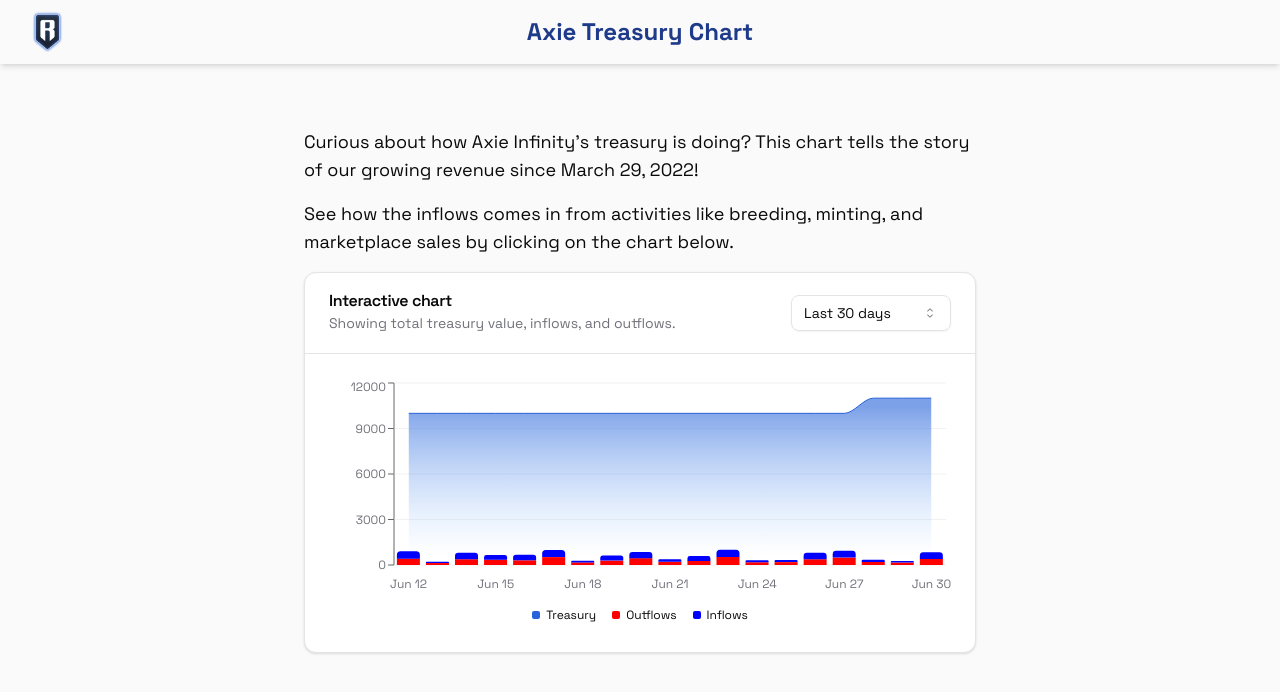
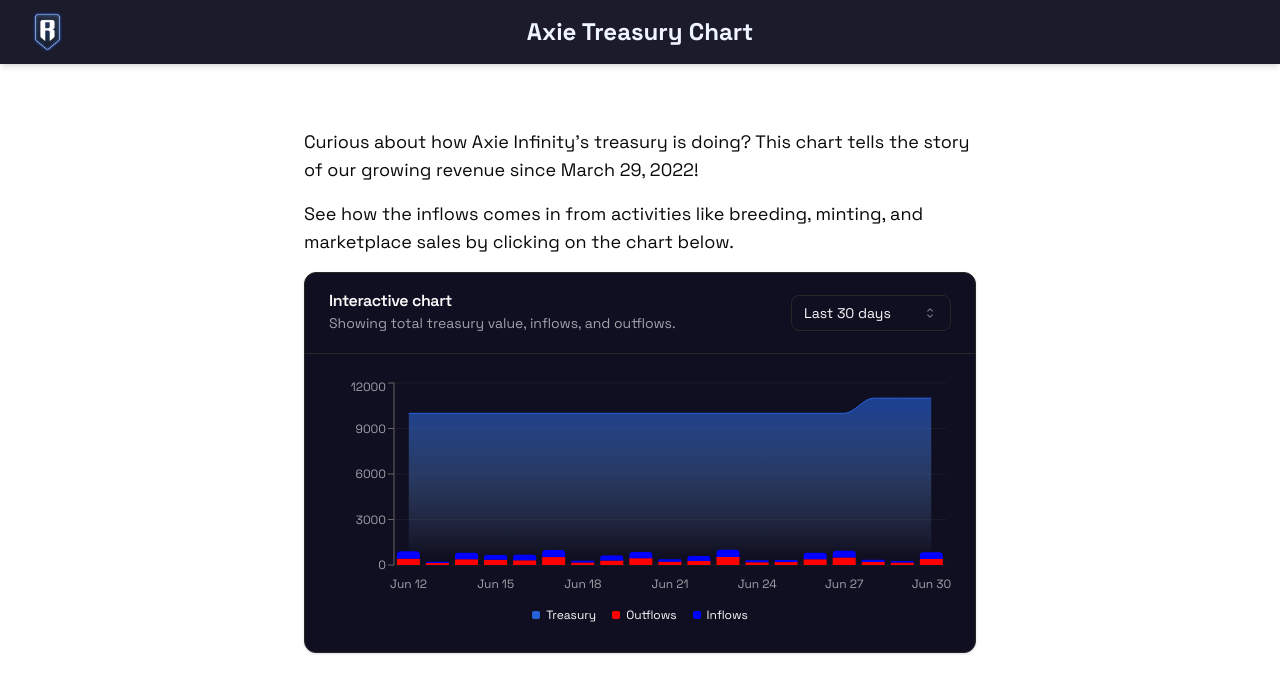
Before and after one commit to roninbuilders/axie-treasury, a Next.js app: page / in a window 1280 px wide. Shown: the top 692 px of the page. Built offline with nearby package versions, Linux system fonts and the light colour scheme.

Commit message:
add blue color

```diff
--- a/src/app/layout.tsx
+++ b/src/app/layout.tsx
@@ -24,7 +24,7 @@
     <html lang="en">
       <body
         className={cn(
-          "min-h-screen bg-background font-sans antialiased text-neutral-950 bg-neutral-50",
+          "min-h-screen bg-background font-sans antialiased text-neutral-950 bg-white dark",
           fontSans.variable
         )}
       >
--- a/src/components/layout/navbar.tsx
+++ b/src/components/layout/navbar.tsx
@@ -3,12 +3,12 @@
 
 const Navbar: React.FC = () => {
   return (
-    <nav className="bg-[rgba(0, 0, 0, .1)] shadow-md text-neutral-950">
+    <nav className="bg-[#100f21f2] shadow-md text-neutral-950">
       <div className="max-w-7xl mx-auto px-4 sm:px-6 lg:px-8">
         <div className="flex items-center justify-between h-16">
           <div className="flex w-full items-center justify-between relative">
             <div className="absolute left-0 right-0">
-              <h1 className="text-2xl font-bold text-center text-blue-900">Axie Treasury Chart</h1>
+              <h1 className="text-2xl font-bold text-center text-blue-50">Axie Treasury Chart</h1>
             </div>
             <Image src='/shiny-logo.png' width={220/7} height={288/7} alt="Ronin" />
           </div>
--- a/src/components/ui/card.tsx
+++ b/src/components/ui/card.tsx
@@ -9,7 +9,7 @@
   <div
     ref={ref}
     className={cn(
-      "rounded-xl border bg-card text-card-foreground shadow",
+      "rounded-xl border bg-card bg-[#100f21] text-card-foreground shadow",
       className
     )}
     {...props}
```
